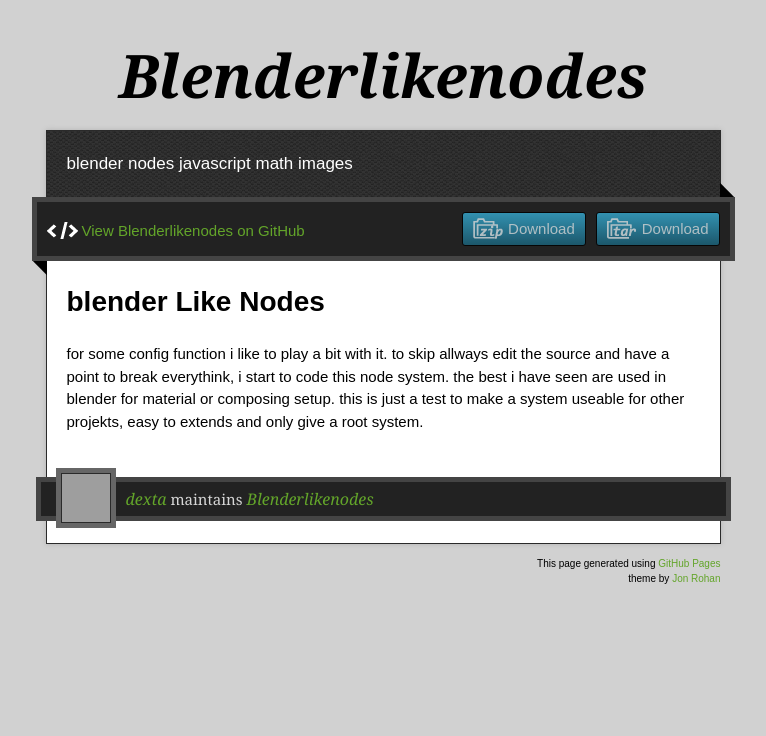
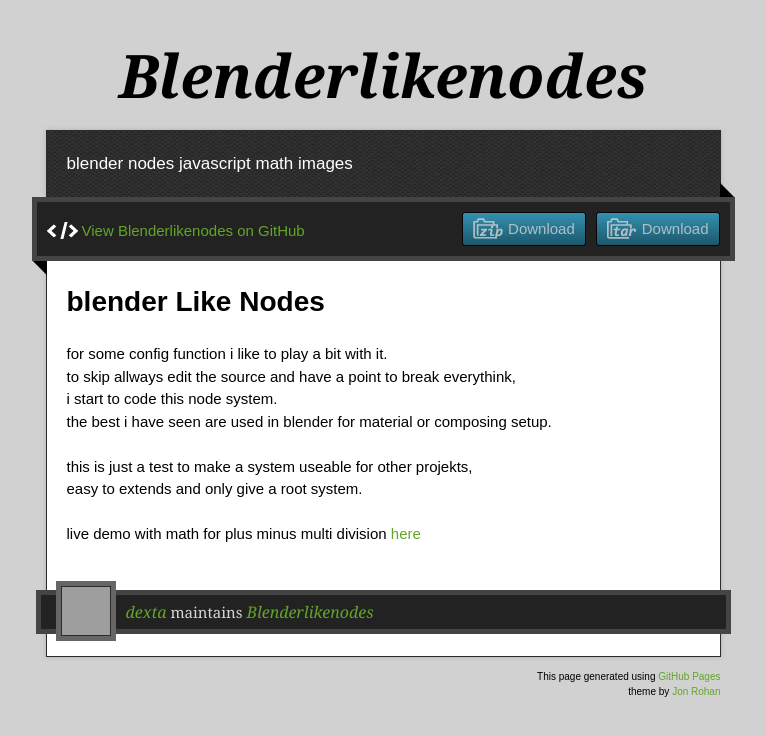
Before and after one commit to dexta/blenderLikeNodes, a plain HTML site: page index.html in a window 1280 px wide. Shown: the whole page, without its empty margins (257-1023 px from the left). Drawn offline with nearby package versions, Linux system fonts and the light colour scheme; grey boxes are pictures that could not be loaded.

Commit message:
add the linke to live demo

```diff
--- a/index.html
+++ b/index.html
@@ -38,13 +38,16 @@
         <article class="markdown-body">
           <h1>blender Like Nodes</h1>
 
-		<p> for some config function i like to play a bit with it.
-		    to skip allways edit the source and have a point to break everythink,
-		    i start to code this node system.
-		    the best i have seen are used in blender for material or composing setup.
-
-		    this is just a test to make a system useable for other projekts,
-		    easy to extends and only give a root system.</p>
+		<p> for some config function i like to play a bit with it. <br />
+		    to skip allways edit the source and have a point to break everythink, <br />
+		    i start to code this node system.<br />
+		    the best i have seen are used in blender for material or composing setup.<br />
+		    <br />
+		    this is just a test to make a system useable for other projekts,<br />
+		    easy to extends and only give a root system.<br />
+		    <br />
+		    live demo with math for plus minus multi division  <a href="BLN.html">here</a>
+		    </p>
         </article>
       </div>
     </div>
```
